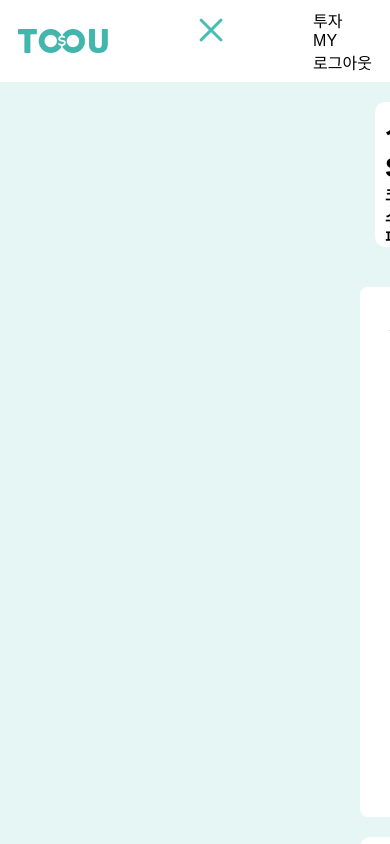
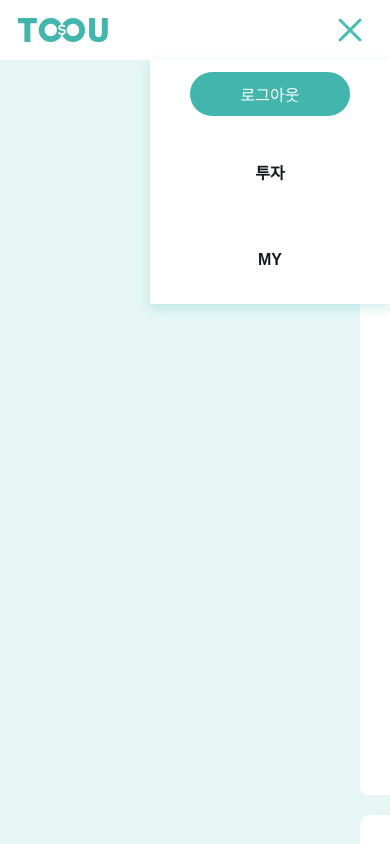
Before and after one commit to fintech4/frontend, a React (Create React App) app: page /main in a window 390 px wide. Both pictures are taken after a click on the element 350 px from the left and 30 px from the top of the page. Shown: the top 844 px of the page. Built offline with nearby package versions, Linux system fonts and the light colour scheme; a web font is replaced by a local one.

Commit message:
feat: 네비게이션바 햄버거 메뉴 클릭 시의 컴포넌트 구현

```diff
--- a/src/components/ui/bar/Navigation.jsx
+++ b/src/components/ui/bar/Navigation.jsx
@@ -111,25 +111,57 @@ const MenuMobileWrapper = styled.ul`
 `;
 
 const MenuMobile = styled.img`
+  position: relative;
   width: 100%;
 `;
 
 const TabLinkMobileWrapper = styled.ul`
+  position: absolute;
+  top: 60px;
+  right: 0;
+  box-shadow: 0px 4px 10px 1px rgba(113, 205, 199, 0.30);
+  background-color: #FFF;
 `;
 
 const TabLinkMobile = styled(Link)`
+  display: block;
+  color: #15181e;
 `;
 
 const TabLinkMobileListElement = styled.li`
+  display: flex;
+  justify-content: center;
+  align-items: center;
+  width: 240px;
+  height: 88px;
+  font-size: 16px;
+  font-weight: 600;
+  color: #15181e;
 `;
 
 const TabLinkMobileText = styled.li`
+  color: inherit;
+  text-decoration: inherit;
 `;
 
 const SignInMobileWrapper = styled.div`
+  display: flex;
+  justify-content: center;
+  align-items: center;
+  height: 100%;
 `;
 
 const SignInMobileLink = styled(Link)`
+  display: flex;
+  justify-content: center;
+  align-items: center;
+  width: 160px;
+  margin: 12px 0;
+  padding: 10px 0;
+  border-radius: 38px;
+  color: #fff;
+  font-size: 16px;
+  background-color: #42b5ad;
 `;
 
 function Navigation({ path, isLoggedIn }) {
@@ -173,6 +205,11 @@ function Navigation({ path, isLoggedIn }) {
         {
           mobileMenuClicked && <>
             <TabLinkMobileWrapper>
+              <SignInMobileWrapper>
+                <SignInMobileLink to={isLoggedIn ? "/logout" : "/login"}>
+                  {isLoggedIn ? "로그아웃" : "로그인"}
+                </SignInMobileLink>
+              </SignInMobileWrapper>
               <TabLinkMobile to="/main">
                 <TabLinkMobileListElement className={path === "/main" || path === "/" ? "clicked" : ""}>
                   <TabLinkMobileText>투자</TabLinkMobileText>
@@ -183,11 +220,6 @@ function Navigation({ path, isLoggedIn }) {
                   <TabLinkMobileText>MY</TabLinkMobileText>
                 </TabLinkMobileListElement>
               </TabLinkMobile>
-              <SignInMobileWrapper>
-                <SignInMobileLink to={isLoggedIn ? "/logout" : "/login"}>
-                  {isLoggedIn ? "로그아웃" : "로그인"}
-                </SignInMobileLink>
-              </SignInMobileWrapper>
             </TabLinkMobileWrapper>
           </>
         }
```
